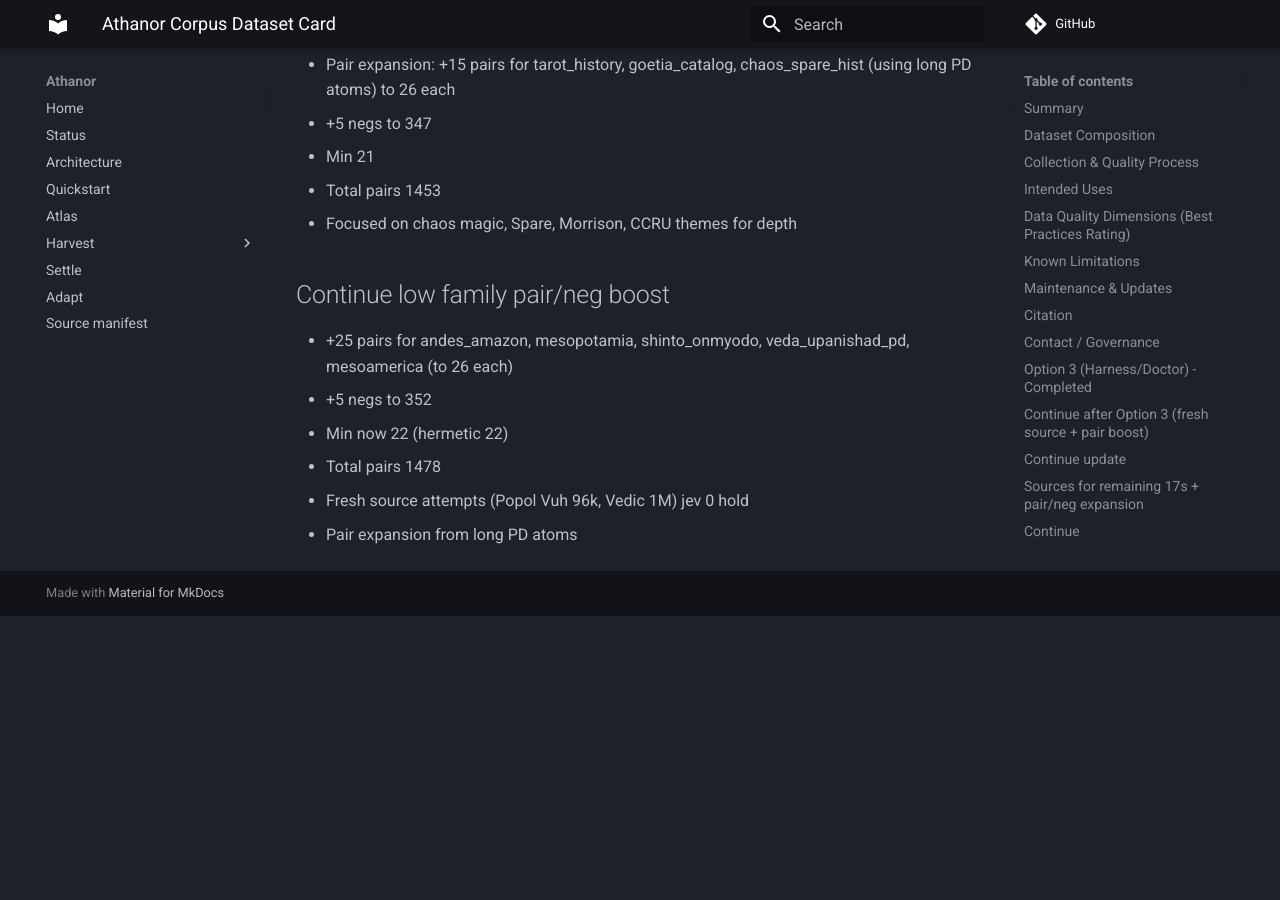
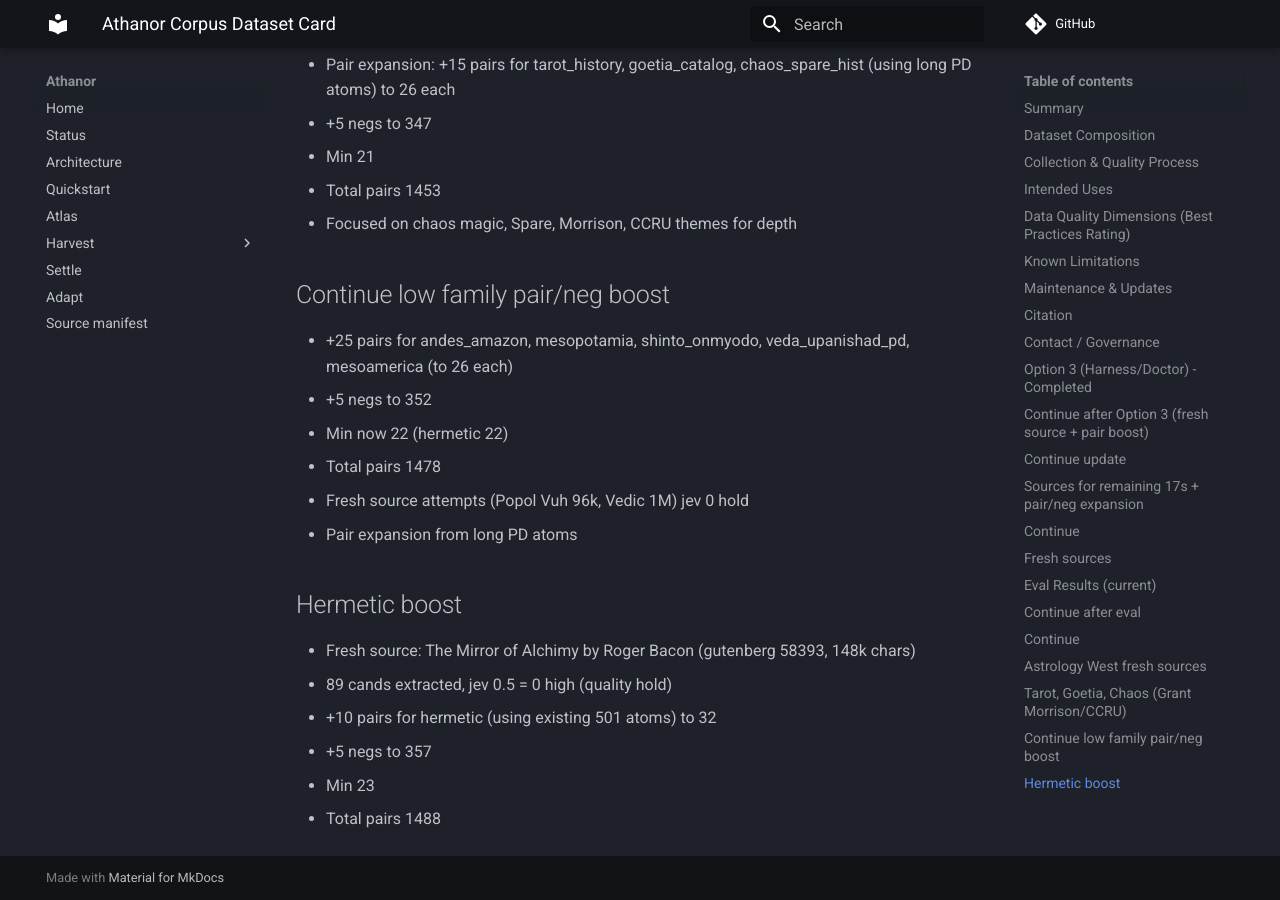
Before and after one commit to scrimshawlife-ctrl/Athanor, an MkDocs documentation site: the page built from docs/dataset-card.md, in a window 1280 px wide and 900 px high, scrolled down 6362 px. Built offline with MkDocs 1.6.1 and Material for MkDocs 9.7.7, drawn with Linux system fonts in a browser that asks for light colours; comment, search, counter and statistics services are not loaded; before the commit the page ends 6978 px from its top, so only the background shows below that.

Commit message:
hermetic boost: +10 pairs to 32 (Mirror of Alchimy gutenberg 58393, jev 0 hold); +5 negs=357; min 23. 229 PASS.

```diff
--- a/docs/dataset-card.md
+++ b/docs/dataset-card.md
@@ -200,3 +200,12 @@ Updated continue: Pairs 1342, Negs 307, Min pair 14, Lowest [('history_magic', 1
 - Total pairs 1478
 - Fresh source attempts (Popol Vuh 96k, Vedic 1M) jev 0 hold
 - Pair expansion from long PD atoms
+
+
+## Hermetic boost
+- Fresh source: The Mirror of Alchimy by Roger Bacon (gutenberg 58393, 148k chars)
+- 89 cands extracted, jev 0.5 = 0 high (quality hold)
+- +10 pairs for hermetic (using existing 501 atoms) to 32
+- +5 negs to 357
+- Min 23
+- Total pairs 1488
```
Also changed, not shown: 3 other files.
